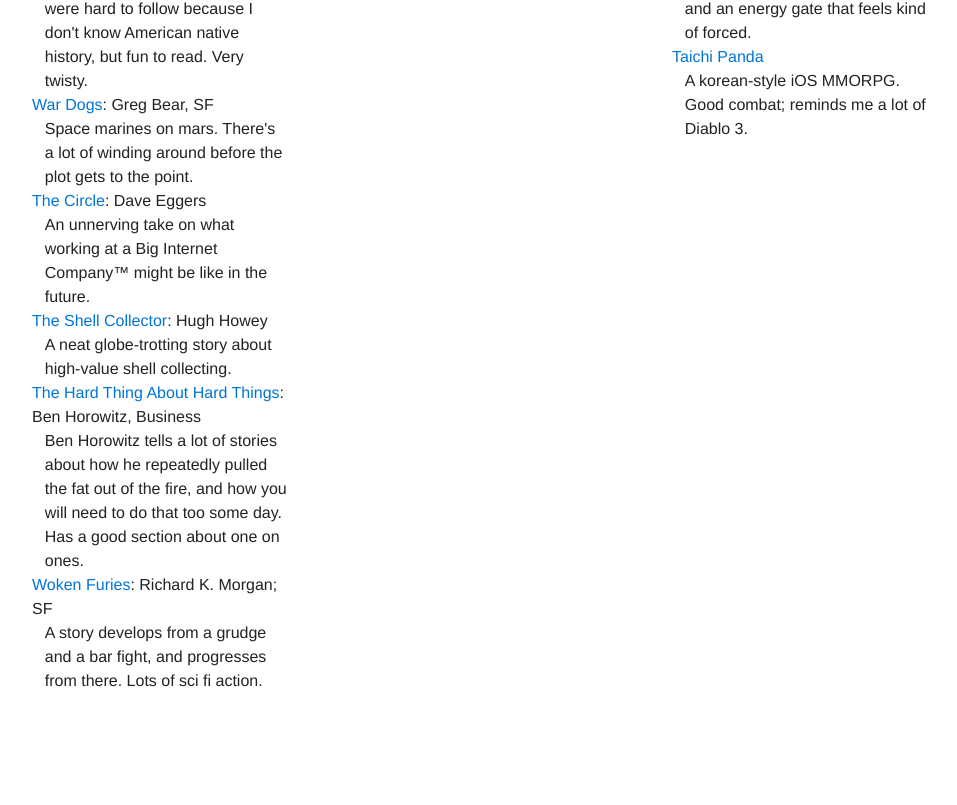
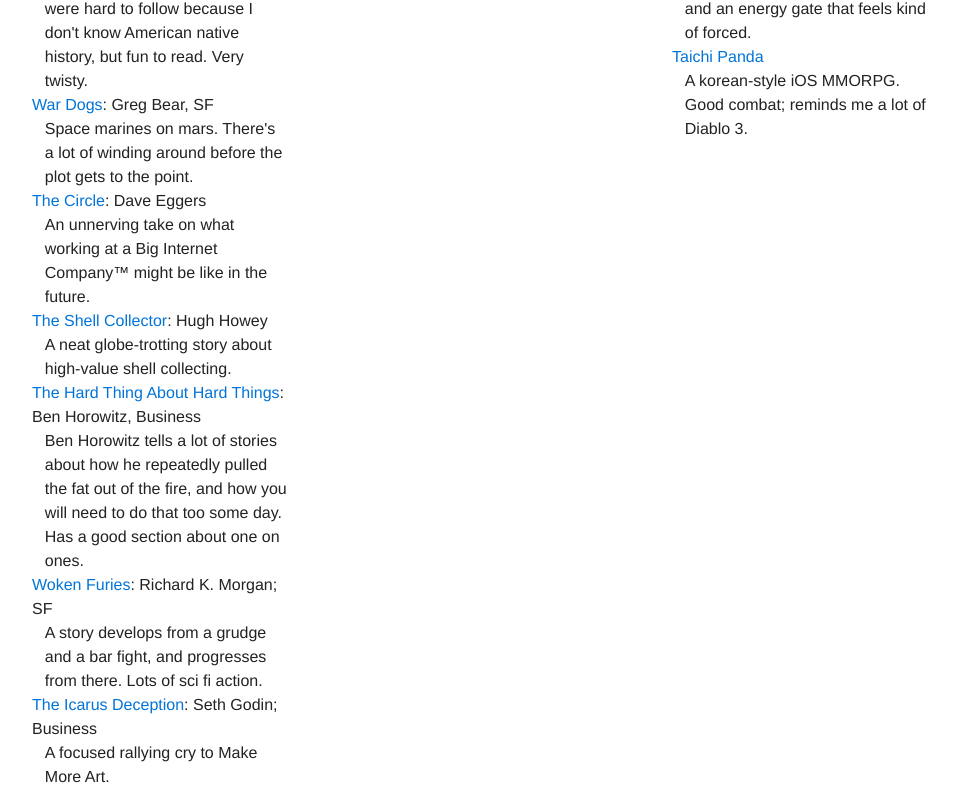
Before and after one commit to girasquid/incredible, a plain HTML site: page index.html in a window 1280 px wide. Shown: the part 613-1418 px from the top of the page, without its empty margins (0-957 px from the left). Before the commit the page ends 1322 px from the top, so only its background shows below. Drawn offline with Linux system fonts and the light colour scheme.

Commit message:
Add the icarus deception

```diff
--- a/index.html
+++ b/index.html
@@ -42,6 +42,9 @@
 
           <dt><a href="http://www.amazon.com/Woken-Furies-Takeshi-Kovacs-Novel/dp/0345499778?tag=filbat-20">Woken Furies</a>: Richard K. Morgan; SF</dt>
           <dd>A story develops from a grudge and a bar fight, and progresses from there. Lots of sci fi action.</dd>
+
+          <dt><a href="http://www.amazon.com/The-Icarus-Deception-High-Will-ebook/dp/B0090UOLEW?tag=filbat-20">The Icarus Deception</a>: Seth Godin; Business</dt>
+          <dd>A focused rallying cry to Make More Art.</dd>
         </dl>
       </div>
       <div class="lg-col lg-col-3 px3">
```
